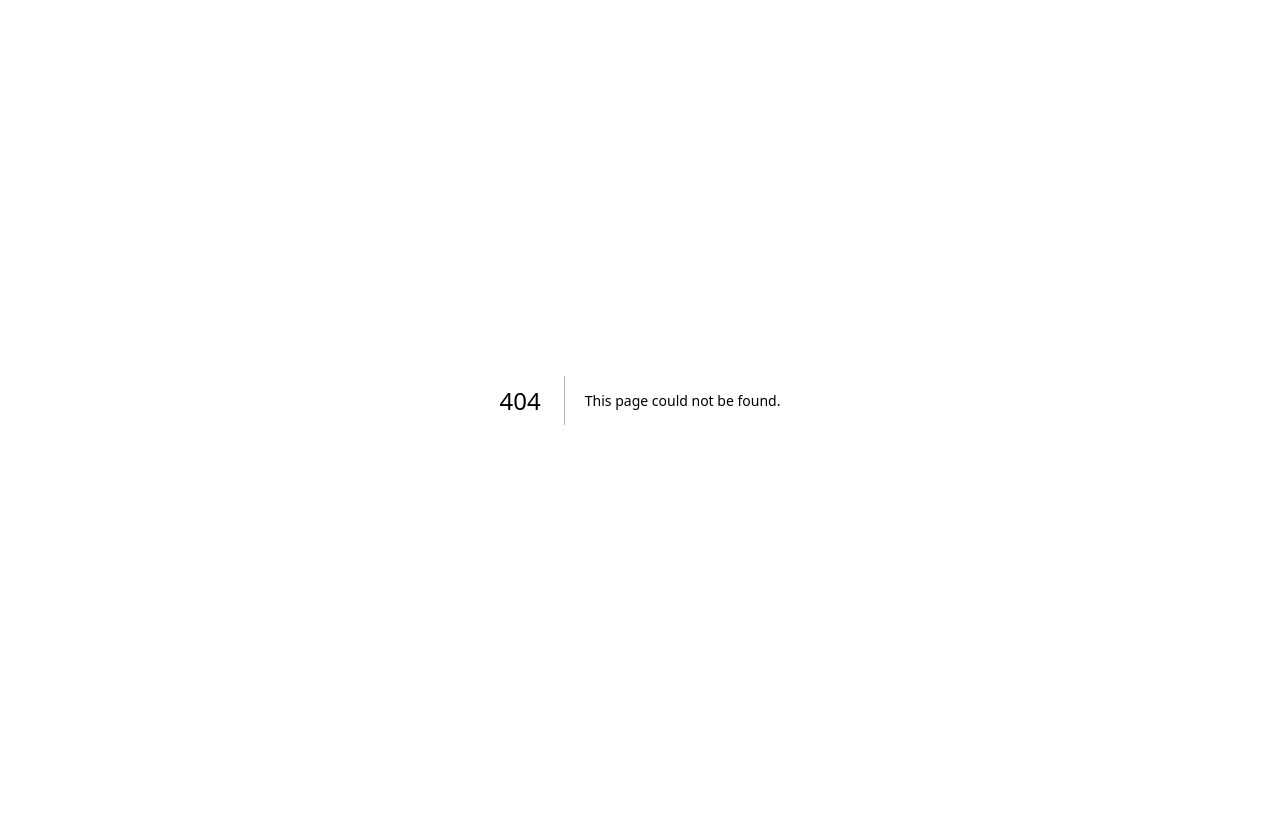
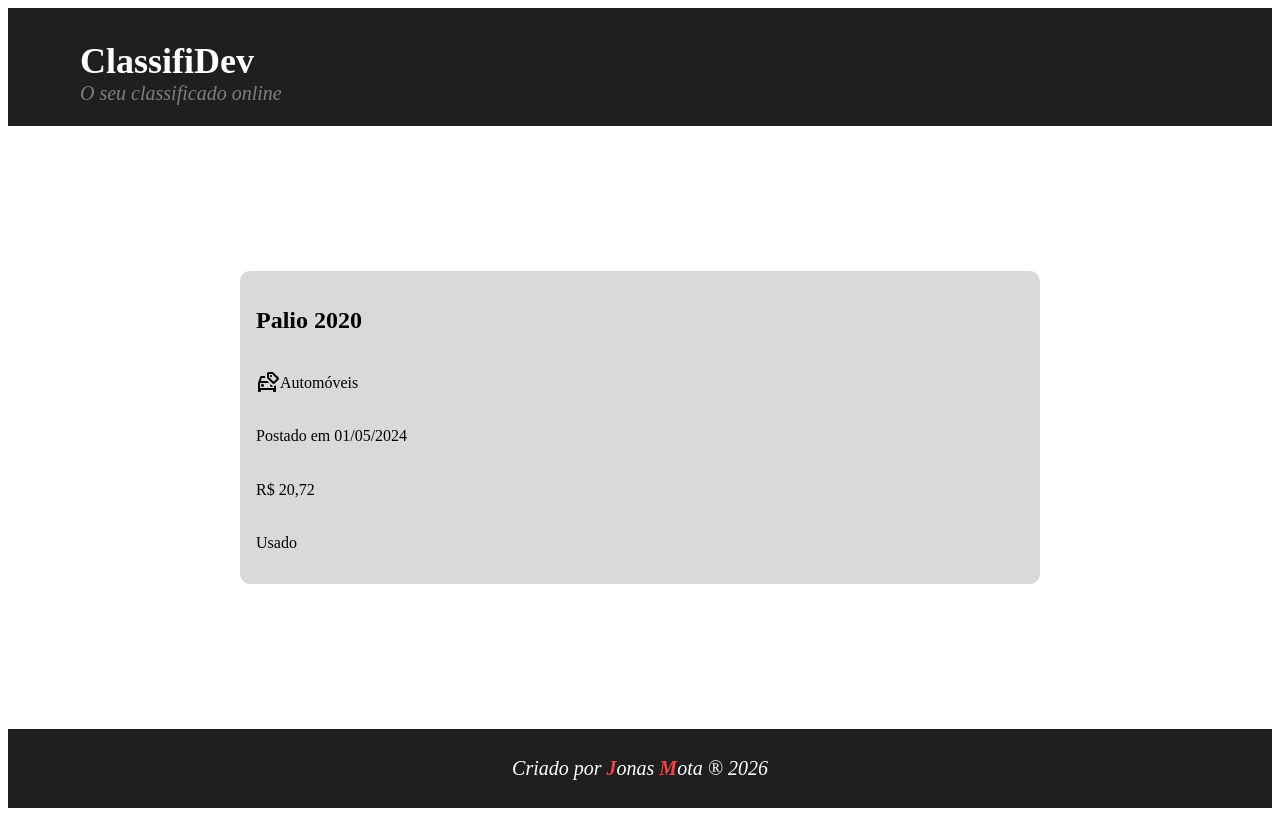
Before and after one commit to JonsMota/classifidev, a Next.js app: page /ad/01d5cabc-e0c5-42da-853d-7f167b16db36 in a window 1280 px wide. Before the commit this address had no page. Built offline with nearby package versions, Linux system fonts and the light colour scheme.

Commit message:
feat: Cria Roteamento AdCardContainer

```diff
--- a/src/components/landing/adCard/index.tsx
+++ b/src/components/landing/adCard/index.tsx
@@ -1,5 +1,6 @@
 import styled from 'styled-components'
 import { useState } from 'react'
+import Link from 'next/link'
 
 import Area from '../common/Area'
 import falseClassified from '@/data/constants/falseClassified'
@@ -80,6 +81,8 @@ export default function AdCard() {
       <SearchAndFilter onSearch={handleSearch} />
       <StyledAdCard>
         {filteredClassifieds.map((item, index) => (
+          <Link key={index} href={`/ad/${item.id}`} passHref legacyBehavior>
+            <a style={{ textDecoration: 'none', color: 'inherit' }}>
               <AdCardContainer key={index}>
                 <Name>{item.name}</Name>
                 <PostDate>Postado em {Data.ddmmyy.formatar(new Date(item.date))}</PostDate>
@@ -91,6 +94,8 @@ export default function AdCard() {
                 </ItemContainer>
                 <Category>{item.category}</Category>
               </AdCardContainer>
+            </a>
+          </Link>
         ))}
       </StyledAdCard>
     </Area>
--- /dev/null
+++ b/src/pages/ad/[id].tsx
@@ -0,0 +1,86 @@
+import styled from 'styled-components'
+import { useRouter } from 'next/router'
+import { useEffect, useState } from 'react'
+
+import falseClassified from '@/data/constants/falseClassified'
+import Data from '@/logic/core/utils/Data'
+import Dinheiro from '@/logic/core/utils/Dinheiro'
+import Header from '@/components/landing/header'
+import Footer from '@/components/landing/footer'
+import AdCardContainer from '@/components/landing/adCard/AdCardContainer'
+import InterfaceClassified from '@/logic/core/Transaction'
+
+const PageContainer = styled.div`
+  display: flex;
+  flex-direction: column;
+  min-height: 100vh;
+`
+
+const ContentContainer = styled.div`
+  flex: 1;
+  display: flex;
+  justify-content: center;
+  align-items: center;
+  padding: 1rem;
+`
+
+const ItemContainer = styled.div`
+  display: flex;
+  flex-direction: column;
+  align-items: center;
+  max-width: 800px;
+  width: 100%;
+`
+
+const CategoryContainer = styled.div`
+  display: flex;
+  align-items: center;
+`
+
+const categoryImages: { [key: string]: string } = {
+  Automóveis: '/categories/automoveis.svg',
+  Informática: '/categories/informatica.svg',
+  'Roupas & Acessórios': '/categories/roupas_acessorios.svg'
+}
+
+export default function AdPage() {
+  const router = useRouter()
+  const { id } = router.query
+
+  // Use o tipo InterfaceClassified diretamente, que já representa os dados.
+  const [ad, setAd] = useState<InterfaceClassified | null>(null)
+
+  useEffect(() => {
+    if (typeof id === 'string') {
+      const foundAd = falseClassified.find((item) => item.id === id)
+      // Se foundAd for undefined, setAd(null) será chamado implicitamente.
+      setAd(foundAd || null)
+    }
+  }, [id])
+
+  return (
+    <PageContainer>
+      <Header showMenu={false} />
+      <ContentContainer>
+        {ad ? (
+          <ItemContainer>
+            <AdCardContainer>
+              <h2>{ad.name}</h2>
+              <CategoryContainer>
+                <img src={categoryImages[ad.category]} alt={ad.category} />
+                <p>{ad.category}</p>
+              </CategoryContainer>
+              {/* A data nos dados é uma string, então new Date() é necessário */}
+              <p>Postado em {Data.ddmmyy.formatar(new Date(ad.date))}</p>
+              <p>{Dinheiro.formatar(ad.price)}</p>
+              <p>{ad.description}</p>
+            </AdCardContainer>
+          </ItemContainer>
+        ) : (
+          <p>Anúncio não encontrado ou carregando...</p>
+        )}
+      </ContentContainer>
+      <Footer />
+    </PageContainer>
+  )
+}
```
Lines whose indentation alone changed are shown as unchanged.
